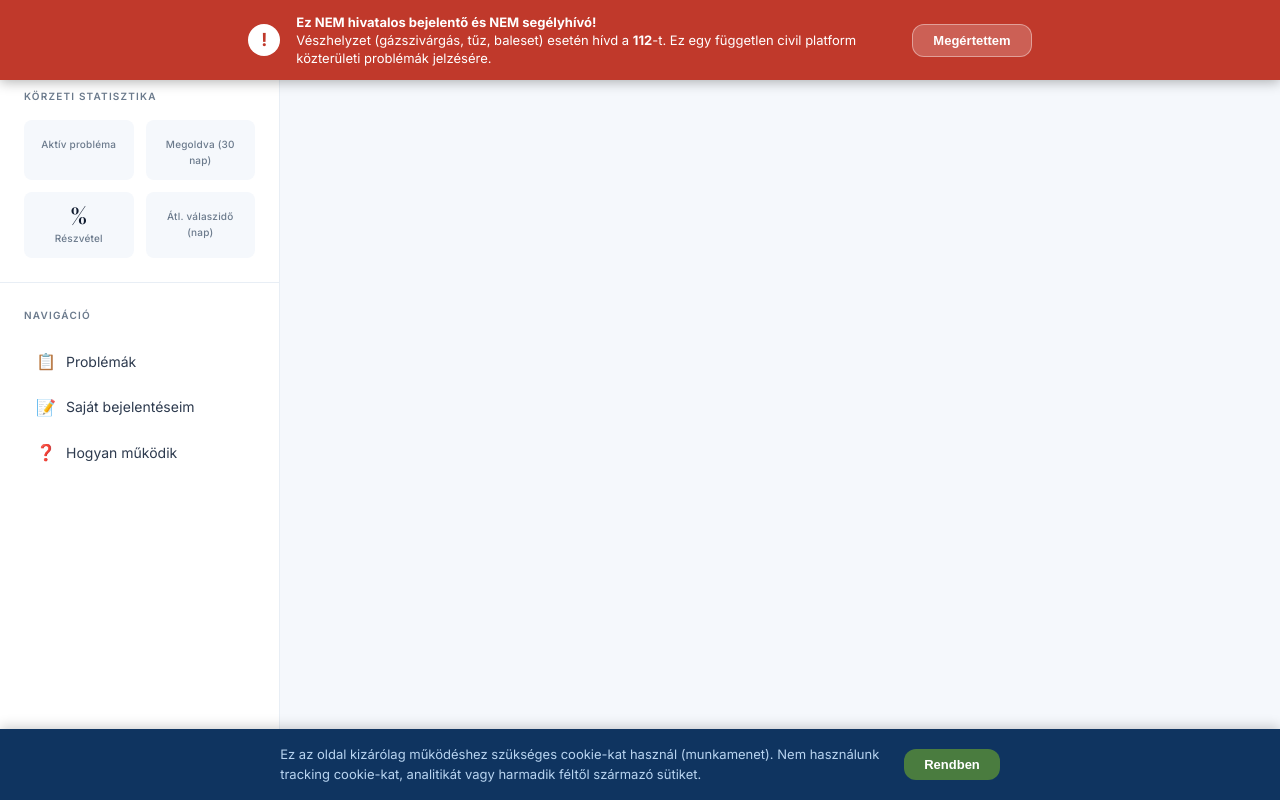
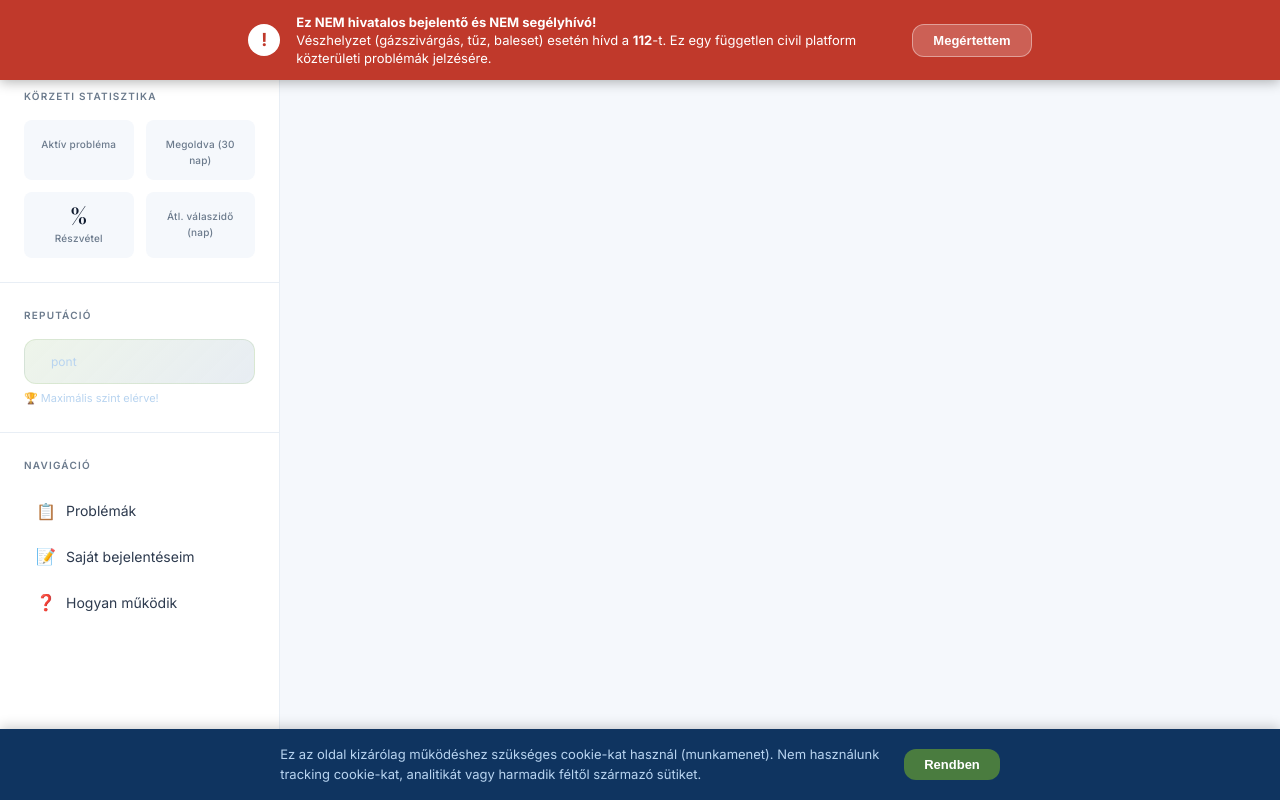
Before and after one commit to gaberun24/zeghang, a Python web app: template templates/app_base.html in a window 1280 px wide. Run offline with Jinja, Linux system fonts and the light colour scheme; the template is opened without the code that fills it, so the values that code supplies are empty.

Commit message:
feat: reputációs/gamifikációs rendszer
Pontrendszer: +2 upvote, -1 downvote, +1 komment, +5 megoldva.
6 szint: Újonc → Figyelő → Aktív polgár → Közösségi hang → Körzeti hős → Városi legenda.
Sidebar-ban progress bar, issue detail-ben és kommenteknél badge.

Co-Authored-By: Claude Opus 4.6 <noreply@anthropic.com>

```diff
--- a/static/css/style.css
+++ b/static/css/style.css
@@ -1002,6 +1002,73 @@
   color: white;
 }
 
+/* Reputation card */
+.rep-score-card {
+  display: flex;
+  align-items: center;
+  gap: 12px;
+  background: linear-gradient(135deg, rgba(138,184,112,0.15), rgba(27,79,138,0.1));
+  border: 1px solid rgba(138,184,112,0.2);
+  border-radius: var(--radius);
+  padding: 12px 14px;
+}
+
+.rep-score-icon {
+  font-size: 28px;
+  line-height: 1;
+}
+
+.rep-score-info {
+  flex: 1;
+}
+
+.rep-score-level {
+  font-weight: 700;
+  font-size: 14px;
+  color: var(--hill-light);
+}
+
+.rep-score-pts {
+  font-size: 12px;
+  color: var(--hill-pale);
+}
+
+.rep-progress {
+  margin-top: 8px;
+}
+
+.rep-progress-bar {
+  height: 6px;
+  background: rgba(255,255,255,0.1);
+  border-radius: 3px;
+  overflow: hidden;
+}
+
+.rep-progress-fill {
+  height: 100%;
+  background: var(--meadow);
+  border-radius: 3px;
+  transition: width 0.5s ease;
+}
+
+.rep-progress-label {
+  font-size: 11px;
+  color: var(--hill-pale);
+  margin-top: 4px;
+}
+
+.rep-badge-inline {
+  display: inline-flex;
+  align-items: center;
+  gap: 3px;
+  font-size: 11px;
+  color: var(--text-muted);
+  background: var(--cream);
+  border-radius: 100px;
+  padding: 1px 8px;
+  margin-left: 6px;
+}
+
 /* Sidebar stats */
 .sb-stat-grid {
   display: grid;
--- a/templates/app_base.html
+++ b/templates/app_base.html
@@ -78,6 +78,29 @@
       </div>
     </div>
 
+    <!-- Reputation -->
+    <div class="sb-section">
+      <div class="sb-label">Reputáció</div>
+      <div class="rep-score-card">
+        <div class="rep-score-icon">{{ current_user.rep_level_icon }}</div>
+        <div class="rep-score-info">
+          <div class="rep-score-level">{{ current_user.rep_level_name }}</div>
+          <div class="rep-score-pts">{{ current_user.reputation }} pont</div>
+        </div>
+      </div>
+      {% if current_user.next_level_info %}
+      {% set next_name, pts_needed = current_user.next_level_info %}
+      <div class="rep-progress">
+        <div class="rep-progress-bar">
+          <div class="rep-progress-fill" style="width:{{ ((current_user.reputation * 100) / (current_user.reputation + pts_needed))|int }}%"></div>
+        </div>
+        <div class="rep-progress-label">Még {{ pts_needed }} pont a „{{ next_name }}" szinthez</div>
+      </div>
+      {% else %}
+      <div class="rep-progress-label" style="margin-top:6px;">🏆 Maximális szint elérve!</div>
+      {% endif %}
+    </div>
+
     <!-- Navigation -->
     <div class="sb-section">
       <div class="sb-label">Navigáció</div>
--- a/templates/issue_detail.html
+++ b/templates/issue_detail.html
@@ -34,7 +34,7 @@
     <!-- Meta -->
     <div style="display:flex; gap:1.5rem; font-size:13px; color:var(--text-muted); margin-bottom:1.5rem;">
       <span>📅 {{ issue.created_at.strftime('%Y.%m.%d %H:%M') }}</span>
-      <span>👤 {{ issue.author_name }}</span>
+      <span>👤 {{ issue.author_name }} <span class="rep-badge-inline">{{ author_rep_icon }} {{ author_rep_name }}</span></span>
       {% if issue.location %}
       <span>📍 {{ issue.location }}</span>
       {% endif %}
@@ -86,7 +86,7 @@
     {% for comment in comments %}
     <div style="padding:1rem 0; border-bottom:1px solid var(--cream-dark);">
       <div style="display:flex; justify-content:space-between; margin-bottom:6px;">
-        <span style="font-size:13px; font-weight:600; color:var(--text-dark);">{{ comment.author_name }}</span>
+        <span style="font-size:13px; font-weight:600; color:var(--text-dark);">{{ comment.author_name }} <span class="rep-badge-inline">{{ comment.rep_level_icon }} {{ comment.rep_level_name }}</span></span>
         <span style="font-size:12px; color:var(--text-muted);">{{ comment.time_ago }}</span>
       </div>
       <div style="font-size:14px; color:var(--text-mid); line-height:1.7; white-space:pre-wrap;">{{ comment.content|censor }}</div>
```
Also changed, not shown: app.py (+78 -4 lines).
